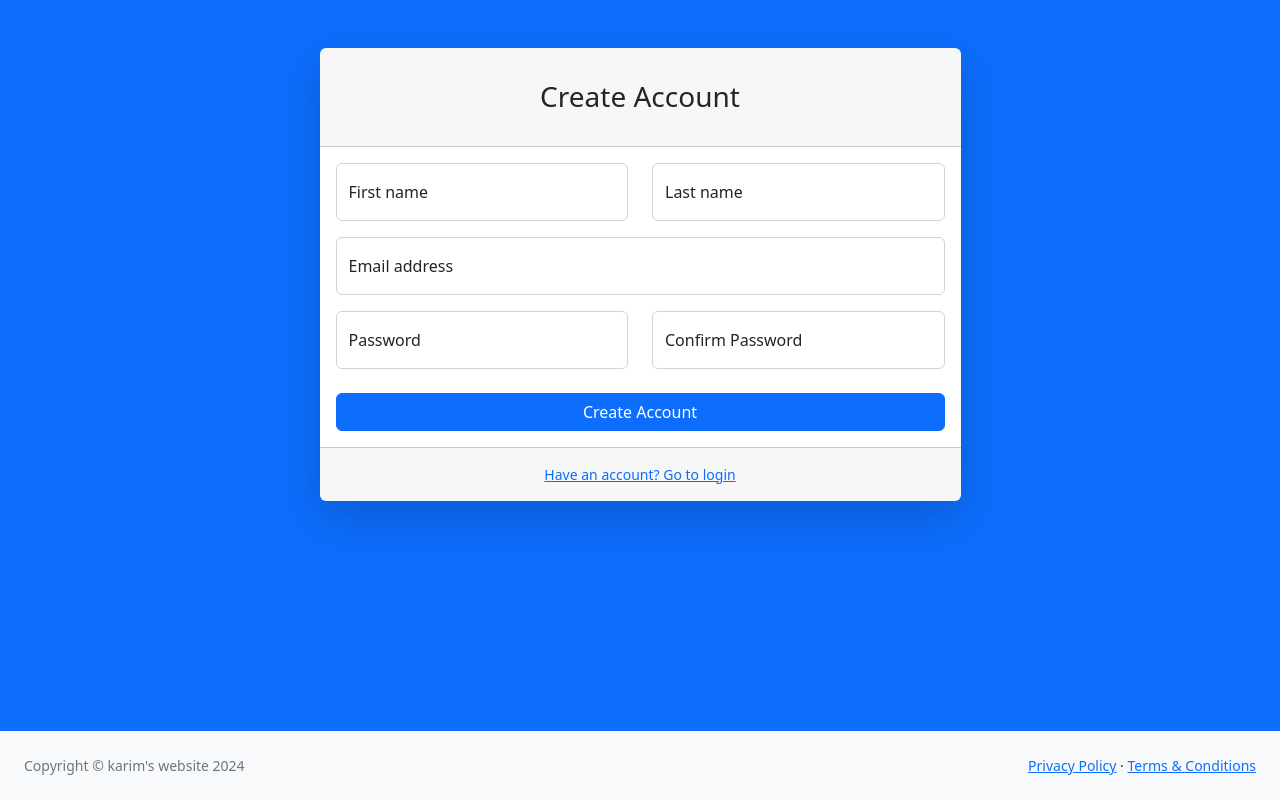
After one commit to karimox862/employees, a Django app: page /register/ in a window 1280 px wide. The commit adds this page. Run offline with Django 4.2, Linux system fonts and the light colour scheme; some libraries are stand-ins or nearby versions.

Commit message:
Login register pages

```diff
--- a/dashboard/table/templates/404.html
+++ b/dashboard/table/templates/404.html
@@ -1,3 +1,4 @@
+
 {% load static %}
 <!DOCTYPE html>
 <html lang="en">
@@ -35,7 +36,7 @@
                 <footer class="py-4 bg-light mt-auto">
                     <div class="container-fluid px-4">
                         <div class="d-flex align-items-center justify-content-between small">
-                            <div class="text-muted">Copyright &copy; Your Website 2023</div>
+                            <div class="text-muted">Copyright &copy; Employees website 2024</div>
                             <div>
                                 <a href="#">Privacy Policy</a>
                                 &middot;
--- /dev/null
+++ b/dashboard/table/templates/register.html
@@ -0,0 +1,94 @@
+{% load static %}
+
+<!DOCTYPE html>
+<html lang="en">
+    <head>
+        <meta charset="utf-8" />
+        <meta http-equiv="X-UA-Compatible" content="IE=edge" />
+        <meta name="viewport" content="width=device-width, initial-scale=1, shrink-to-fit=no" />
+        <meta name="description" content="" />
+        <meta name="author" content="" />
+        <title>Register - Employee Admin</title>
+        <link href="{% static 'css/styles.css' %}" rel="stylesheet" />
+        <script src="https://use.fontawesome.com/releases/v6.3.0/js/all.js" crossorigin="anonymous"></script>
+    </head>
+    <body class="bg-primary">
+        <div id="layoutAuthentication">
+            <div id="layoutAuthentication_content">
+                <main>
+                    <div class="container">
+                        <div class="row justify-content-center">
+                            <div class="col-lg-7">
+                                <div class="card shadow-lg border-0 rounded-lg mt-5">
+                                    <div class="card-header"><h3 class="text-center font-weight-light my-4">Create Account</h3></div>
+                                    <div class="card-body">
+                                        <form method="POST">
+                                            {% csrf_token %}
+                                            <div class="row mb-3">
+                                                <div class="col-md-6">
+                                                    <div class="form-floating mb-3 mb-md-0">
+                                                        <input class="form-control" id="inputFirstName" type="text" placeholder="Enter your first name" name="first_name" />
+                                                        <label for="inputFirstName">First name</label>
+                                                    </div>
+                                                </div>
+                                                <div class="col-md-6">
+                                                    <div class="form-floating">
+                                                        <input class="form-control" id="inputLastName" type="text" placeholder="Enter your last name" name="last_name"/>
+                                                        <label for="inputLastName">Last name</label>
+                                                    </div>
+                                                </div>
+                                            </div>
+                                            <div class="form-floating mb-3">
+                                                <input class="form-control" id="inputEmail" type="email" placeholder="name@example.com" name="email"/>
+                                                <label for="inputEmail">Email address</label>
+                                            </div>
+                                            <div class="row mb-3">
+                                                <div class="col-md-6">
+                                                    <div class="form-floating mb-3 mb-md-0">
+                                                        <input class="form-control" id="inputPassword" type="password" placeholder="Create a password" name="password"/>
+                                                        <label for="inputPassword">Password</label>
+                                                    </div>
+                                                </div>
+                                                <div class="col-md-6">
+                                                    <div class="form-floating mb-3 mb-md-0">
+                                                        <input class="form-control" id="inputPasswordConfirm" type="password" placeholder="Confirm password" name="password_confirm"/>
+                                                        <label for="inputPasswordConfirm">Confirm Password</label>
+                                                    </div>
+                                                </div>
+                                            </div>
+                                            <div class="mt-4 mb-0">
+                                                <div class="d-grid">
+                                                    <button type="submit" class="btn btn-primary btn-block">Create Account</button>
+                                                </div>
+
+                                            </div>
+                                        </form>
+                                    </div>
+                                    <div class="card-footer text-center py-3">
+                                        <div class="small"><a href="login.html">Have an account? Go to login</a></div>
+                                    </div>
+                                </div>
+                            </div>
+                        </div>
+                    </div>
+                </main>
+            </div>
+            <div id="layoutAuthentication_footer">
+                <footer class="py-4 bg-light mt-auto">
+                    <div class="container-fluid px-4">
+                        <div class="d-flex align-items-center justify-content-between small">
+                            <div class="text-muted">Copyright &copy; karim's website 2024</div>
+                            <div>
+                                <a href="#">Privacy Policy</a>
+                                &middot;
+                                <a href="#">Terms &amp; Conditions</a>
+                            </div>
+                        </div>
+                    </div>
+                </footer>
+            </div>
+        </div>
+        <script src="https://cdn.jsdelivr.net/npm/bootstrap@5.2.3/dist/js/bootstrap.bundle.min.js" crossorigin="anonymous"></script>
+        <script src="{%static 'js/scripts.js' %}"></script>
+    </body>
+</html>
--- a/dashboard/table/urls.py
+++ b/dashboard/table/urls.py
@@ -1,9 +1,22 @@
 from django.urls import path
 from . import views
 from .views import generate_pdf
+from django.contrib.auth.views import LogoutView
+from django.contrib.auth import views as auth_views
 
 urlpatterns = [
     path('', views.employee_list, name='employee_list'),
     path('generate-pdf/<int:employee_id>/', generate_pdf, name='generate_pdf'),
     path('test-404/', views.test_404, name='test_404'),
+    path('login/', views.user_login, name='login'),
+    path('register/', views.register, name='register'),
+    path('logout/', LogoutView.as_view(), name='logout'),
+    path('password/', views.password, name='password'),
+
+    path('reset_password/', auth_views.PasswordResetView.as_view(), name='reset_password'),
+    path('reset_password_sent/', auth_views.PasswordResetDoneView.as_view(), name='password_reset_done'),
+    path('reset/<uidb64>/<token>/', auth_views.PasswordResetConfirmView.as_view(), name='password_reset_confirm'),
+    path('reset_password_complete/', auth_views.PasswordResetCompleteView.as_view(), name='password_reset_complete'),
+
+
 ]
--- a/dashboard/table/views.py
+++ b/dashboard/table/views.py
@@ -1,15 +1,28 @@
 from django.http import HttpResponse
 from django.template import loader
+from .forms import EmployeeForm
+from reportlab.lib.pagesizes import letter
+from .models import Employee  # Adjust based on your actual model name
+from reportlab.lib import colors
+from reportlab.platypus import SimpleDocTemplate, Table, TableStyle
+from reportlab.pdfgen import canvas
+from django.shortcuts import render, redirect
 
-from .forms import EmployeeForm
+from django.contrib.auth.models import User
+from django.contrib.auth.hashers import make_password
+from django.contrib import messages
+from django.contrib.auth import authenticate, login
+from django.contrib.auth.decorators import login_required
+
+
 # Create your views here.
 def main(request):
   template = loader.get_template('tables.html')
   return HttpResponse(template.render())
 
-from django.shortcuts import render, redirect
-from .models import Employee
 
+
+@login_required
 def employee_list(request):
     if request.method == 'POST':
         form = EmployeeForm(request.POST)
@@ -26,16 +39,6 @@ def employee_list(request):
     return render(request, 'tables.html', {'employees': employees, 'form': form})
 
 
-from django.http import HttpResponse
-from reportlab.lib.pagesizes import letter
-from reportlab.pdfgen import canvas
-from .models import Employee  # Adjust based on your actual model name
-from reportlab.lib.pagesizes import letter
-from reportlab.lib import colors
-from reportlab.platypus import SimpleDocTemplate, Table, TableStyle
-from reportlab.pdfgen import canvas
-from django.http import HttpResponse
-from .models import Employee
 
 def generate_pdf(request, employee_id):
     # Fetch data from the database based on the user selection (employee)
@@ -100,3 +103,69 @@ def generate_pdf(request, employee_id):
 
 def test_404(request):
     return render(request, '404.html', status=404)
+
+
+
+def register(request):
+    if request.method == 'POST':
+        print(request.POST)
+        # Accessing form data from the request
+        first_name = request.POST.get('first_name')
+        last_name = request.POST.get('last_name')
+        email = request.POST.get('email')
+        password = request.POST.get('password')
+        password_confirm = request.POST.get('password_confirm')
+
+        # Debugging prints (remove in production)
+        print("First Name:", first_name)
+        print("Last Name:", last_name)
+        print("Email:", email)
+        print("Password:", password)
+
+        # Password confirmation check
+        if password != password_confirm:
+            return HttpResponse("Passwords do not match.")
+
+        # Create a new user
+        try:
+            user = User.objects.create_user(
+                username=email,  # You can use email or any other identifier
+                email=email,
+                password=password,
+                first_name=first_name,
+                last_name=last_name
+            )
+            user.save()
+            messages.success(request, 'Account created successfully. Please log in.')
+            return redirect('login')  # Redirect to the login page after successful registration
+        except Exception as e:
+            messages.error(request, f"Error: {e}")
+
+    return render(request, 'register.html')  # Render the registration page if POST request fails
+
+
+
+
+def user_login(request):
+    if request.method == 'POST':
+        email = request.POST.get('email')
+        password = request.POST.get('password')
+
+        try:
+            # Authenticate user
+            user = User.objects.filter(email=email).first()
+            print("Password hashed : ", user.password)
+            if user.check_password(password):  # Verify hashed password
+                print("Well i'm in")
+                login(request, user)  # Log the user in
+                return redirect('employee_list')  # Redirect to the homepage or dashboard
+            else:
+                return render(request, 'login.html', {'error': 'Invalid credentials'})
+        except User.DoesNotExist:
+            return render(request, 'login.html', {'error': 'User does not exist'})
+
+    return render(request, 'login.html')
+
+def password(request):
+    template = loader.get_template('password.html')
+    return HttpResponse(template.render())
```
Also changed, not shown: dashboard/dashboard/settings.py (+18 -0 lines), dashboard/table/models.py (+10 -0 lines), dashboard/table/templates/login.html (added, +73 -0 lines), dashboard/table/templates/password.html (added, +68 -0 lines), dashboard/table/templates/tables.html (+5 -7 lines), dashboard/db.sqlite3, dashboard/table/migrations/0003_user.py (added).
